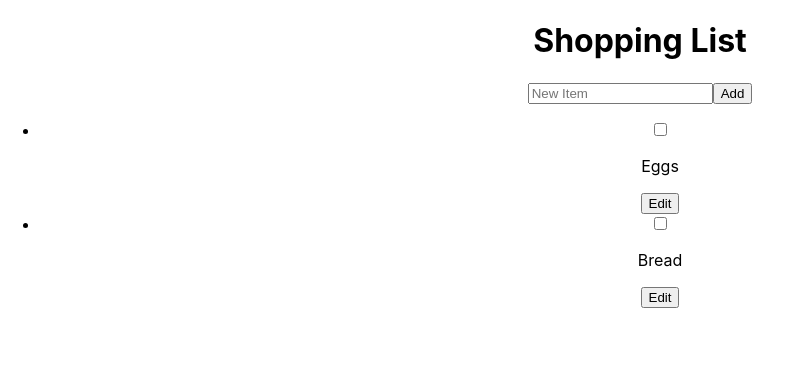
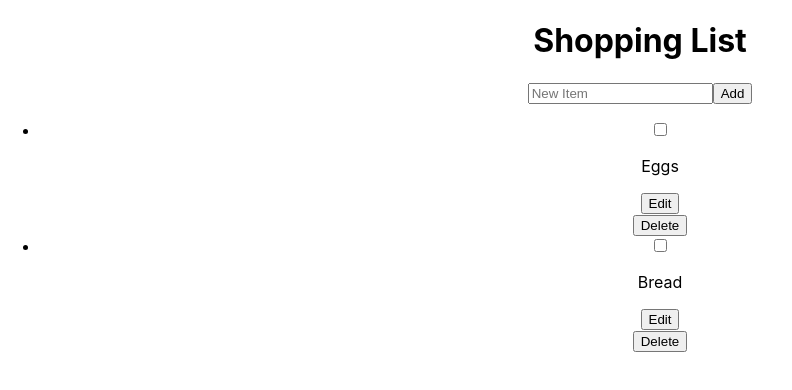
Before and after one commit to ajoy267/adv-react-shopping-list, a React (Create React App) app: page / in a window 1280 px wide. Shown: the top 390 px of the page, without its empty margins (0-792 px from the left). Built offline with nearby package versions, Linux system fonts and the light colour scheme.

Commit message:
added my delete button and got it work

```diff
--- a/src/components/List/Item.jsx
+++ b/src/components/List/Item.jsx
@@ -1,6 +1,6 @@
 import React, { useState } from 'react';
 
-export default function Item({ item, onChange }) {
+export default function Item({ item, onChange, onDelete }) {
   const [editing, setEditing] = useState(false);
 
   let itemContent;
@@ -45,6 +45,9 @@ export default function Item({ item, onChange }) {
         }}
       />
       {itemContent}
+      <button type="button" onClick={() => onDelete(item.id)}>
+        Delete
+      </button>
     </div>
   );
 }
--- a/src/components/List/List.jsx
+++ b/src/components/List/List.jsx
@@ -1,13 +1,13 @@
 import React from 'react';
 import Item from './Item';
 
-export default function List({ items, onChange }) {
+export default function List({ items, onChange, onDelete }) {
   return (
     <div>
       <ul>
         {items.map((item) => (
           <li key={item.id}>
-            <Item item={item} onChange={onChange} />
+            <Item item={item} onChange={onChange} onDelete={onDelete} />
           </li>
         ))}
       </ul>
--- a/src/views/Shopping/Shopping.jsx
+++ b/src/views/Shopping/Shopping.jsx
@@ -54,11 +54,19 @@ export default function Shopping() {
       choice,
     });
   };
+
+  const handleDelete = (choiceId) => {
+    dispatch({
+      type: 'deleted',
+      id: choiceId,
+    });
+  };
+
   return (
     <div>
       <h1>Shopping List</h1>
       <AddItem onAddItem={handleAddItem} />
-      <List items={items} onChange={handleEditItem} />
+      <List items={items} onChange={handleEditItem} onDelete={handleDelete} />
     </div>
   );
 }
```
